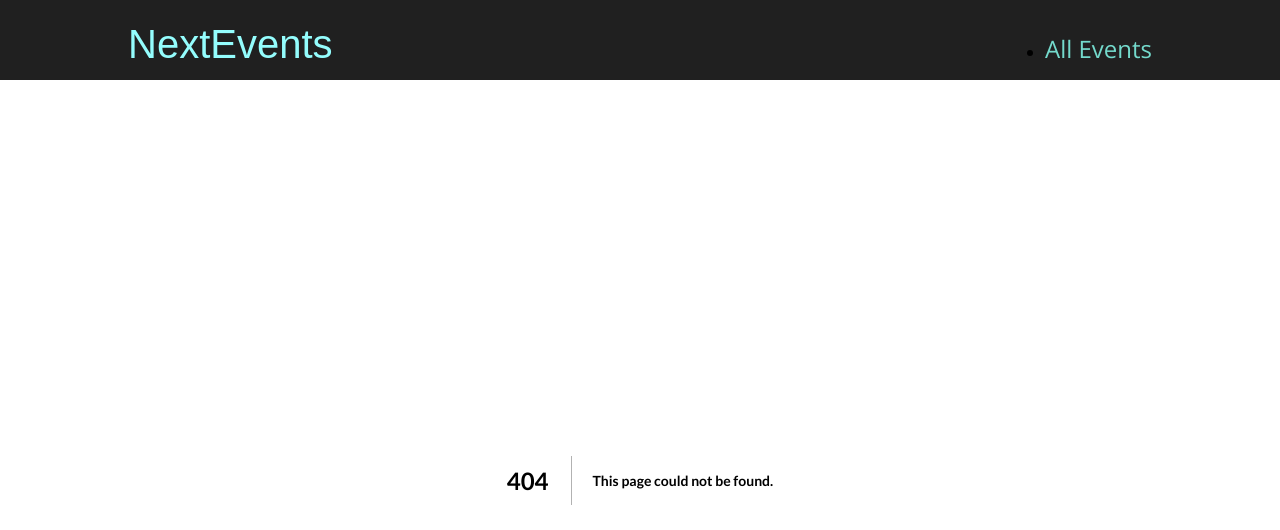
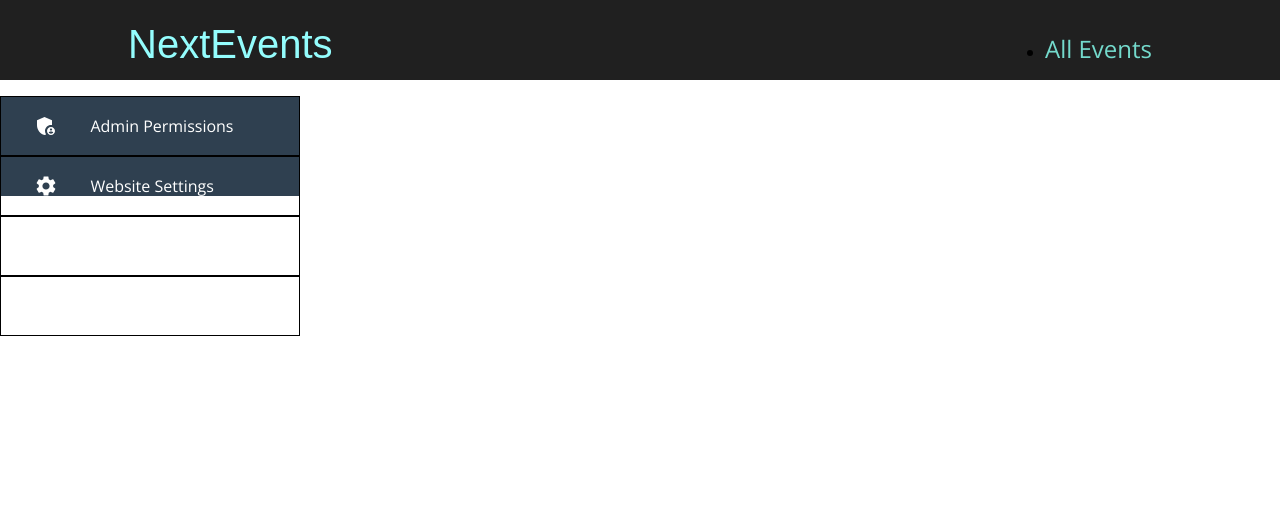
Before and after one commit to 2015jtw/events-demo-final, a Next.js app: page /sidebar in a window 1280 px wide. Before the commit this address had no page. Shown: the top 530 px of the page. Built offline with nearby package versions, Linux system fonts and the light colour scheme.

Commit message:
styled sidebar component for luckyBet

```diff
--- /dev/null
+++ b/components/sidebar/main-sidebar.jsx
@@ -0,0 +1,59 @@
+import styled from "styled-components";
+import { SidebarData } from "./sidebar-data";
+
+const SidebarContainer = styled.div`
+    height: 100px;
+    width: 300px;
+    background-color: #2F4050;
+`
+
+const SidebarList = styled.ul`
+    height: auto;
+    width: 100%;
+    padding: 0;
+
+`
+
+const SidebarRow = styled.li`
+    width: 100%;
+    height: 60px;
+    border: 1px solid black;
+    list-style-type: none;
+    margin: 0;
+    display: flex;
+    flex-direction: row;
+    color: white;
+    justify-content: center;
+    align-items: center;
+`
+
+const SidebarIcon = styled.div`
+    flex: 30%;
+    display: grid;
+    place-items: center;
+`
+
+const SidebarTitle = styled.div`
+    flex: 70%;
+
+`
+
+export default function Sidebar() {
+
+
+    return (
+        <SidebarContainer>
+            <SidebarList>
+                {SidebarData.map((val, key) => {
+                    return (
+                        <SidebarRow key={key} onClick={() => { window.location.pathname = val.link }}>
+                            <SidebarIcon>{val.icon}</SidebarIcon>
+                            <SidebarTitle>{val.title}</SidebarTitle>
+                        </SidebarRow>
+                    )
+                })}
+            </SidebarList>
+
+        </SidebarContainer>
+    )
+}
--- /dev/null
+++ b/components/sidebar/sidebar-data.jsx
@@ -0,0 +1,28 @@
+import React from 'react'
+import AdminPanelSettingsIcon from '@mui/icons-material/AdminPanelSettings';
+import SettingsIcon from '@mui/icons-material/Settings';
+import AddReactionIcon from '@mui/icons-material/AddReaction';
+import AddToPhotosIcon from '@mui/icons-material/AddToPhotos';
+
+export const SidebarData = [
+    {
+        title: "Admin Permissions",
+        icon: <AdminPanelSettingsIcon />,
+        link: '/admin/permissions'
+    },
+    {
+        title: "Website Settings",
+        icon: <SettingsIcon />,
+        link: '/admin/settings'
+    },
+    {
+        title: "Placeholder",
+        icon: <AddReactionIcon />,
+        link: '/admin/placeholder1'
+    },
+    {
+        title: "Placeholder 2",
+        icon: <AddToPhotosIcon />,
+        link: '/admin/placeholder2'
+    }
+]
--- a/package.json
+++ b/package.json
@@ -9,12 +9,18 @@
     "lint": "next lint"
   },
   "dependencies": {
+    "@emotion/react": "^11.10.5",
+    "@emotion/styled": "^11.10.5",
+    "@mui/material": "^5.11.6",
+    "@mui/styled-engine-sc": "^5.11.0",
     "@next/font": "13.1.1",
+    "babel-plugin-styled-components": "^2.0.7",
     "eslint": "8.31.0",
     "eslint-config-next": "13.1.1",
     "next": "13.1.1",
     "react": "18.2.0",
     "react-dom": "18.2.0",
+    "styled-components": "^5.3.6",
     "swr": "^2.0.0"
   }
 }
--- /dev/null
+++ b/pages/sidebar/index.js
@@ -0,0 +1,8 @@
+import Sidebar from "../../components/sidebar/main-sidebar"
+
+export default function SidebarPage() {
+
+    return (
+        <Sidebar />
+    )
+}
--- a/styles/globals.css
+++ b/styles/globals.css
@@ -6,6 +6,8 @@
 
 body {
   font-family: 'Open Sans', 'Lato', sans-serif;
+  margin: 0;
+  padding: 0;
 }
 
 h1,
```
Also changed, not shown: pages/.babelrc (added), 1 other file (tests, documents, lock files or other folders).
